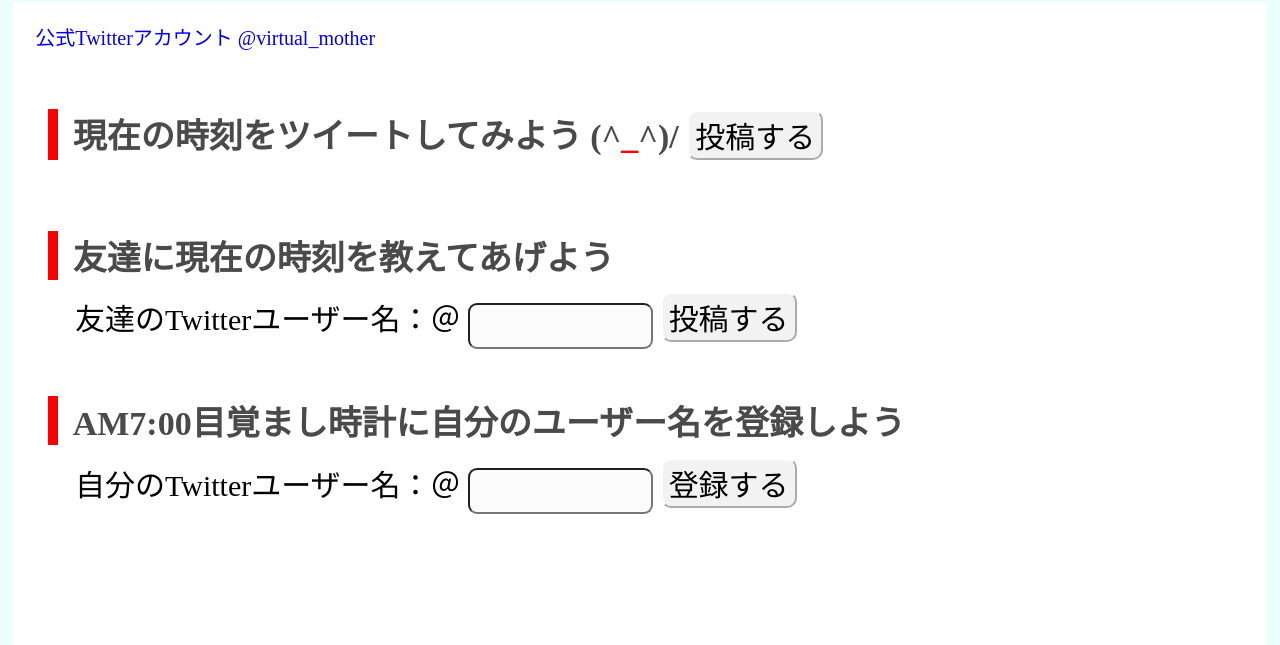
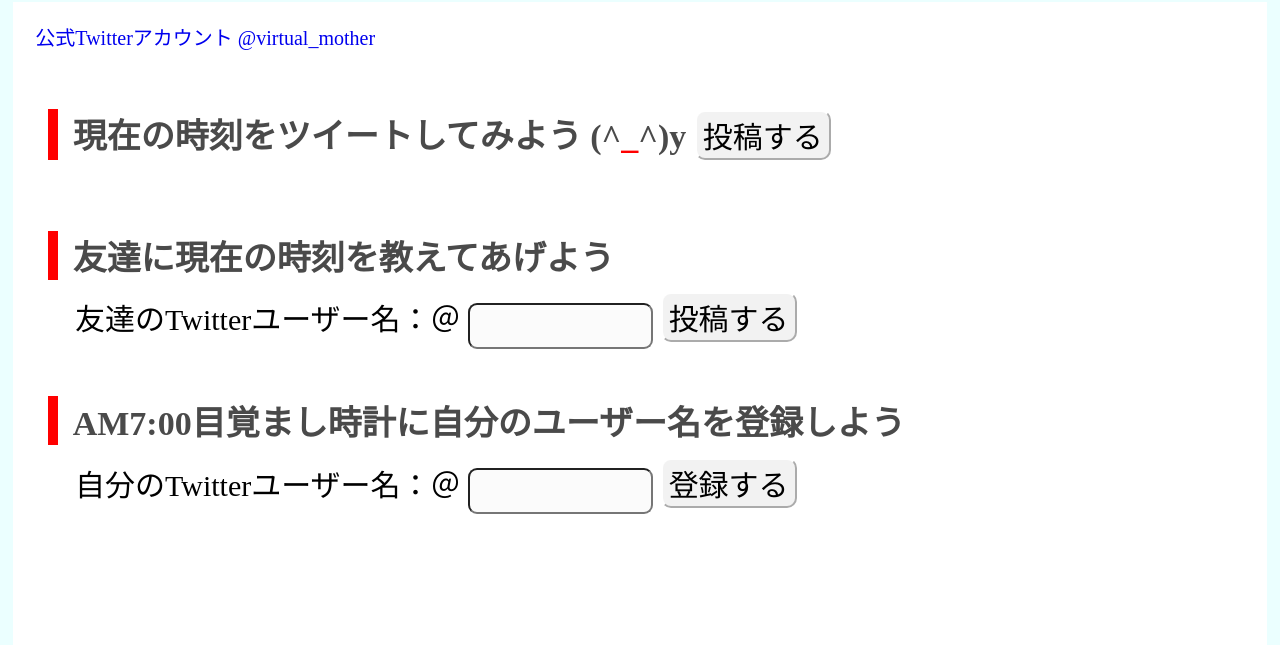
Before and after one commit to guralin/virtual_mother, a Flask app: page / in a window 1280 px wide. Shown: the part 130-775 px from the top of the page. Run offline with Flask 2, Linux system fonts and the light colour scheme; parts of the project's set-up code (start-up, migrations or seed data) failed here and were passed over.

Commit message:
手をyにした

```diff
--- a/templates/index.html
+++ b/templates/index.html
@@ -14,7 +14,7 @@
 <p class="twitter_url"><a href="https://twitter.com/virtual_mother/">公式Twitterアカウント @virtual_mother</a></p>
 <br>
 <br>
-    <h2>現在の時刻をツイートしてみよう (^<span class="red">_</span>^)/
+    <h2>現在の時刻をツイートしてみよう (^<span class="red">_</span>^)y
     <button onclick="location.href='post'" class="button">投稿する</button></h2>
 <br>
 <br>
```
